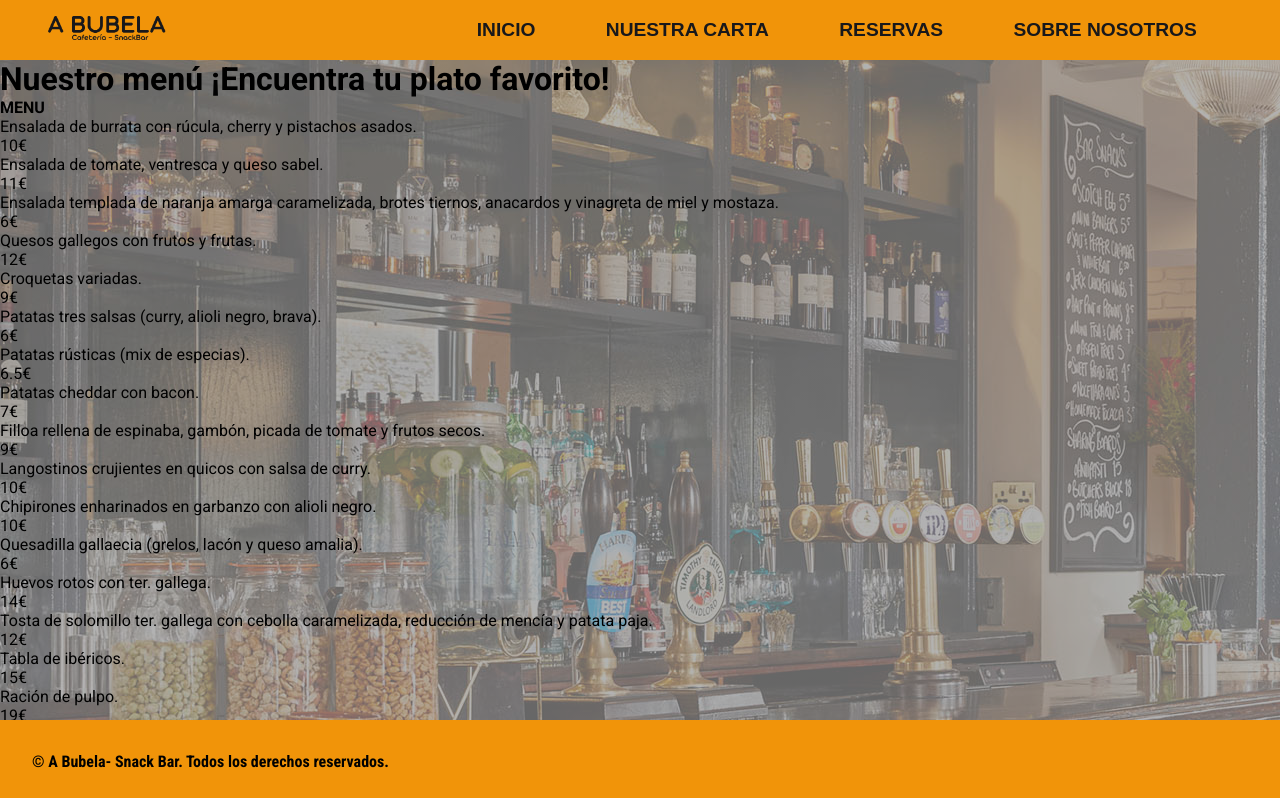
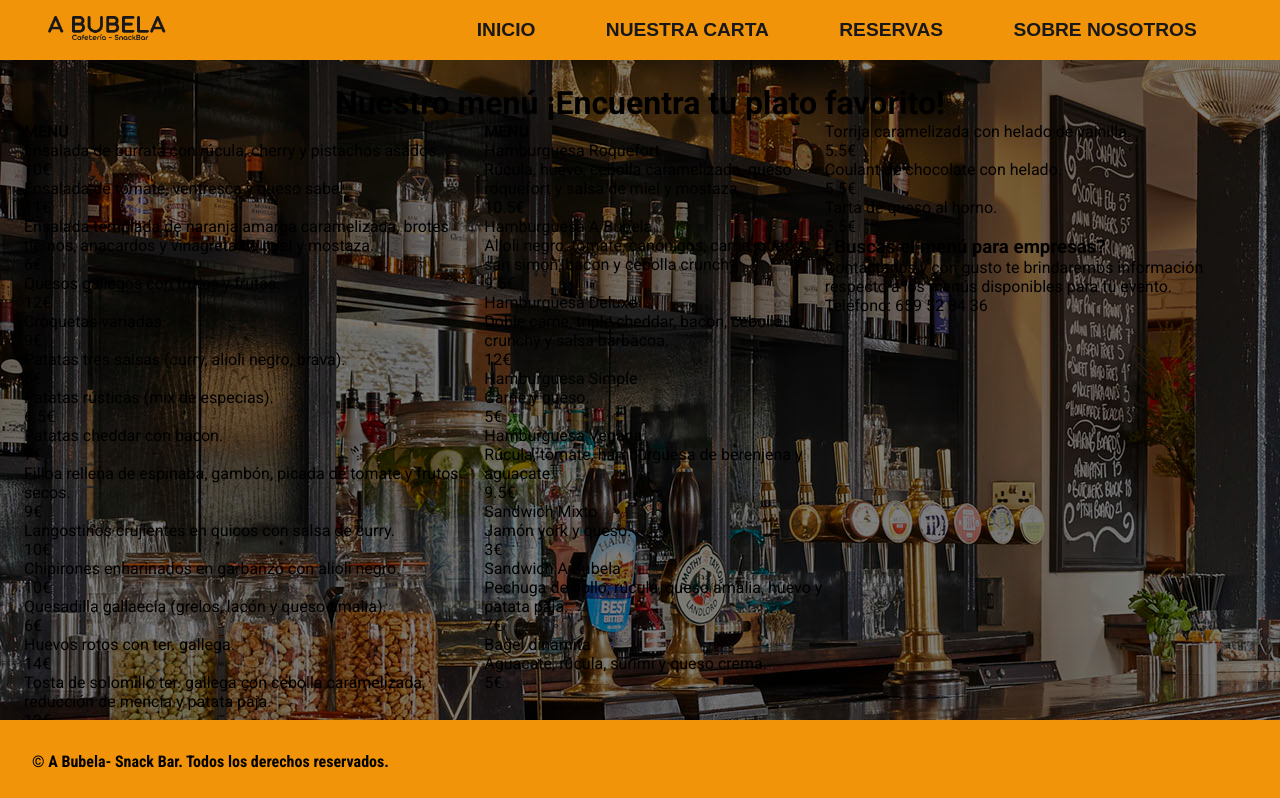
Before and after one commit to AgusFleitas/Abubela, a React (Vite) app: page /menu in a window 1280 px wide. Shown: the top 798 px of the page. Built offline with nearby package versions, Linux system fonts and the light colour scheme.

Commit message:
Estrucura Menu - completa

```diff
--- a/src/Helpers/Plates.js
+++ b/src/Helpers/Plates.js
@@ -61,3 +61,18 @@ export const plates = [
       price: 5.00
     }
   ];
+
+  export const desserts = [
+    {
+      name: "Torrija caramelizada con helado de vainilla.",
+      price: 5.50
+    },
+    {
+      name: "Coulant de chocolate con helado.",
+      price: 5.50
+    },
+    {
+      name: "Tarta de queso al horno.",
+      price: 5.50
+    }
+  ]
--- a/src/Views/Menu/Menu.jsx
+++ b/src/Views/Menu/Menu.jsx
@@ -1,41 +1,50 @@
-import { plates, sandwiches } from "../../Helpers/Plates";
+import { plates, sandwiches, desserts } from "../../Helpers/Plates";
 
 import style from "./Menu.module.css";
 
 const Menu = () => {
   return (
     <div className={style.menuContainer}>
-      <h1>Nuestro menú ¡Encuentra tu plato favorito!</h1>
+      <h1 className={style.main}>Nuestro menú ¡Encuentra tu plato favorito!</h1>
+      <div className={style.mainContainer}>
         <div className={style.menu}>
-        <h4>MENU</h4>
+          <h4 className={style.menuTitle}>MENU</h4>
           {plates.map((plate) => (
-          <div key={plate.name}>
-            <p>{plate.name}</p>
-            <p>{plate.price}€</p>
+            <div className={style.plateContainer} key={plate.name}>
+              <p className={style.menuText}>{plate.name}</p>
+              <p className={style.menuText}>{plate.price}€</p>
             </div>
           ))}
         </div>
         <div className={style.menu}>
-        <h4>MENU</h4>
+          <h4 className={style.menuTitle}>MENU</h4>
           {sandwiches.map((sandwich) => (
-            <div key={sandwich.name}>
-                <span>{sandwich.name}</span>
-                <p>{sandwich.description}</p>
-                <p>{sandwich.price}€</p>
+            <div className={style.plateContainer} key={sandwich.name}>
+              <span className={style.sandwichTitle}>{sandwich.name}</span>
+              <p className={style.menuText}>{sandwich.description}</p>
+              <p className={style.menuText}>{sandwich.price}€</p>
             </div>
           ))}
         </div>
         <div className={style.rightcolumn}>
-        <div className={style.desserts}></div>
+          <div className={style.desserts}>
+          {desserts.map((dessert) => (
+            <div className={style.dessertContainer} key={dessert.name}>
+              <p className={style.menuText}>{dessert.name}</p>
+              <p className={style.menuText}>{dessert.price}€</p>
+            </div>
+          ))}
+          </div>
           <div>
-          <h3>¿Buscas el menú para empresas?</h3>
-          <p>
+            <h3 className={style.businessTitle}>¿Buscas el menú para empresas?</h3>
+            <p className={style.businessText}>
               Contáctanos y con gusto te brindaremos información respecto a los
               menús disponibles para tu evento.
             </p>
-          <p>
-            <span>Teléfono: </span> 659 52 84 36
+            <p className={style.businessText}>
+              <span className={style.businessPhone}>Teléfono: </span> 659 52 84 36
             </p>
+          </div>
         </div>
       </div>
     </div>
--- a/src/Views/Menu/Menu.module.css
+++ b/src/Views/Menu/Menu.module.css
@@ -1,3 +1,11 @@
 .menuContainer {
-    background: rgb(255 255 255 / 0.4);
+    display: flex;
+    flex-direction: column;
+    align-items: center;
+    padding: 1.5rem;
 }
+
+.mainContainer {
+    display: flex;
+
+}
```
Lines whose indentation alone changed are shown as unchanged.
